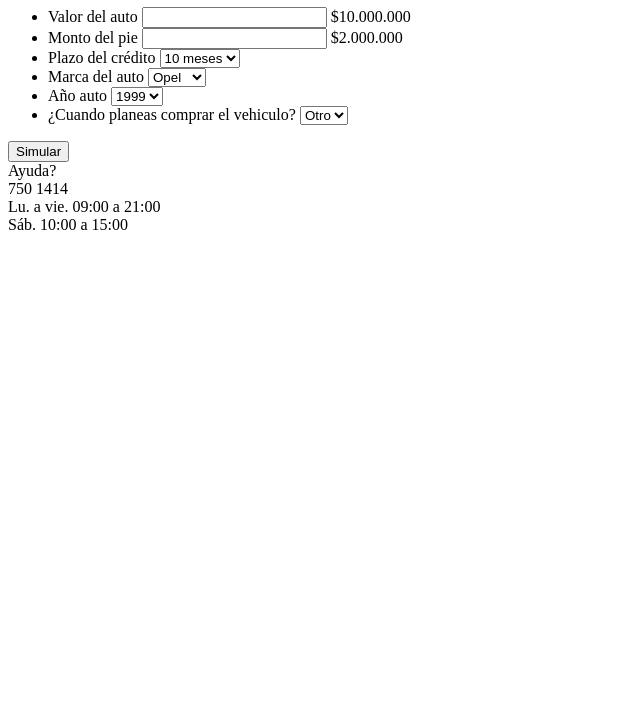
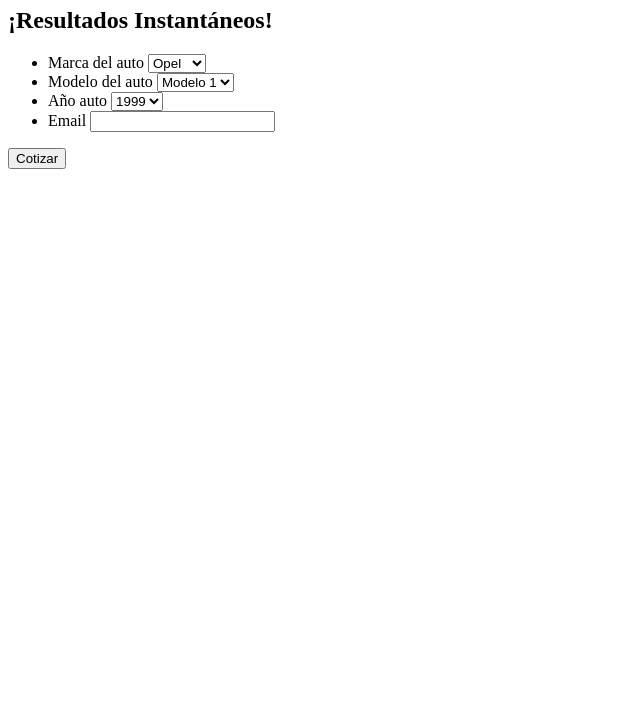
Before and after one commit to jodasko/frontEndTest, a plain HTML site: page index.html in a window 1280 px wide. Shown: the part 73-800 px from the top of the page, without its empty margins (0-640 px from the left). Drawn offline with Linux system fonts and the light colour scheme.

Commit message:
index.html corresponding to new design

```diff
--- a/index.html
+++ b/index.html
@@ -12,32 +12,12 @@
         <div>
           <div>
             <div>
-              <h1>Simula tu crédito automotriz</h1>
+              <h1>Cotiza tu Seguro Automotriz</h1>
+              <h2>¡Resultados Instantáneos!</h2>
             </div>
             <div>
             <form>
               <ul>
-                <li>
-                  <label for="valor_del_auto">Valor del auto</label>
-                  <input type="text" name="valor_del_auto" id="valor_del_auto">
-                  <label for="valor_del_auto">$10.000.000</label>
-                </li>
-                <li class="monto_del_pie">
-                  <label for="monto_del_pie">Monto del pie</label>
-                  <input type="text" name="monto_del_pie" id="monto_del_pie">
-                  <span>$2.000.000</span>
-                </li>
-                <li>
-                  <label for="plazo_del_credito">Plazo del crédito</label>
-                    <select id="plazo_del_credito" name="plazo_del_credito">
-                      <option value="1">10 meses</option>
-                      <option>1</option>
-                      <option>1</option>
-                      <option>1</option>
-                      <option>1</option>
-                      <option>1</option>
-                    </select>
-                </li>
                 <li>
                   <label for="marca_del_auto">Marca del auto</label>
                     <select id="marca_del_auto" name="marca_del_auto">
@@ -46,46 +26,34 @@
                       <option>Hola</option>
                     </select>
                 </li>
-
+                <li class="modelo_del_auto">
+                  <label for="modelo_del_auto">Modelo del auto</label>
+                    <select id="modelo_del_auto" name="modelo_del_auto">
+                      <option value="1">Modelo 1</option>
+                      <option>Modelo 2</option>
+                      <option>Modelo 3</option>
+                    </select>
+                </li>
                 <li>
                   <label for="ano_auto">Año auto</label>
                   <select id="ano_auto" name="ano_auto">
                     <option>1999</option>
-                    <option>1923</option>
-                    <option>3912</option>
+                    <option>2005</option>
+                    <option>2014</option>
                   </select>
                 </li>
                 <li>
-                  <label for="cuando_comprar">¿Cuando planeas comprar el vehiculo?</label>
-                  <select id="cuando_comprar" name="cuando_comprar">
-                    <option>Otro</option>
-                    <option>si</option>
-                  </select>
+                  <label for="email">Email</label>
+                  <input type="text" id="email" name="email" />
                 </li>
               </ul>
               <div style="clear:both"></div>
-              <input type="submit" name="submit" id="cotizar" Value="Simular">
+              <input type="submit" name="submit" id="cotizar" Value="Cotizar">
               </form>
             </div>
           </div>
         </div>
       </div>
-
-      <div>
-        <div>
-          <div> Ayuda? <br> <span>750 1414</span></div>
-          <div> Lu. a vie. 09:00 a 21:00 <br> Sáb. 10:00 a 15:00</div>
-        </div>
-        <div>
-
-        </div>
-      </div>
     </div>
-
-
-
   </body>
-
-
-
 </html>
```
